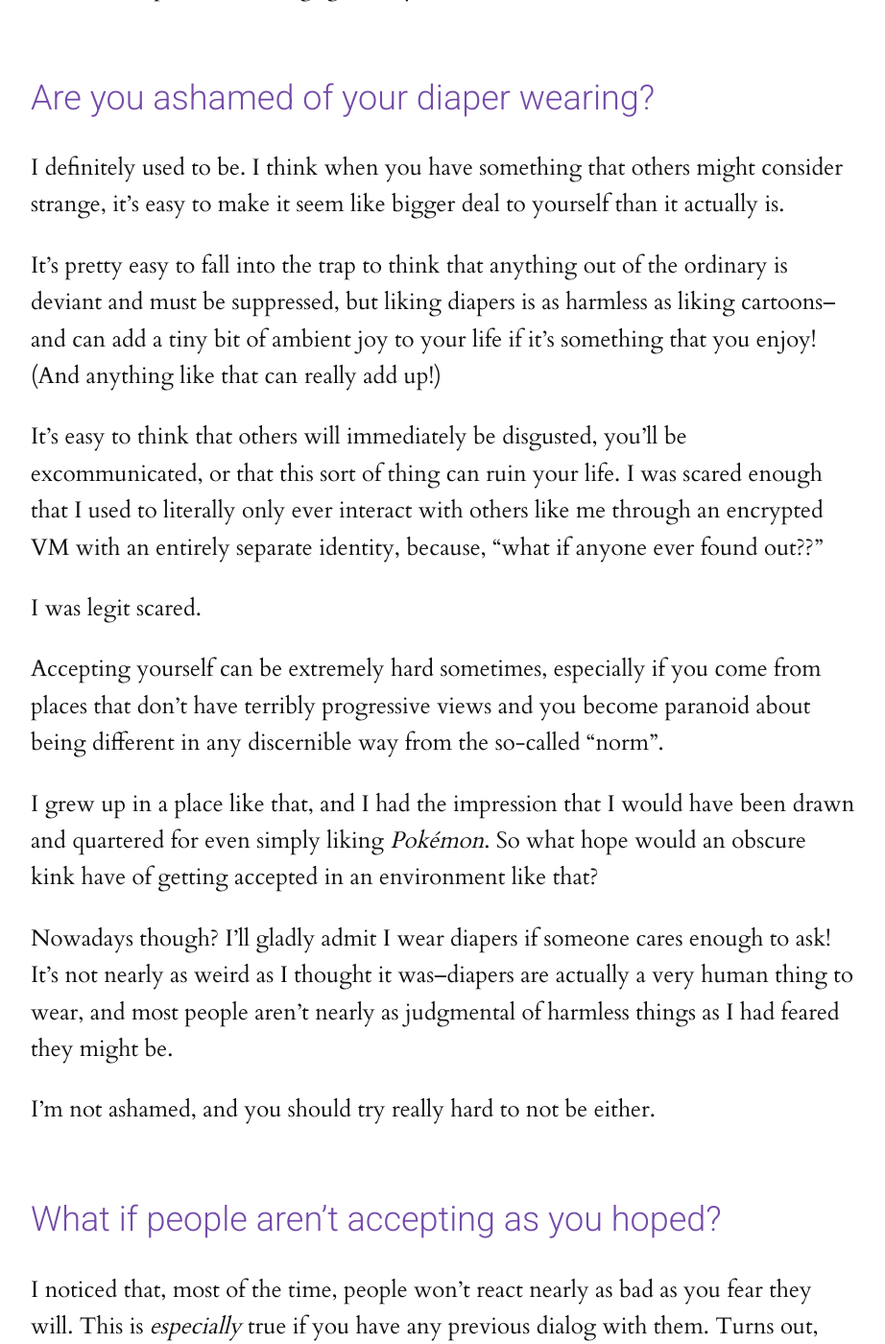
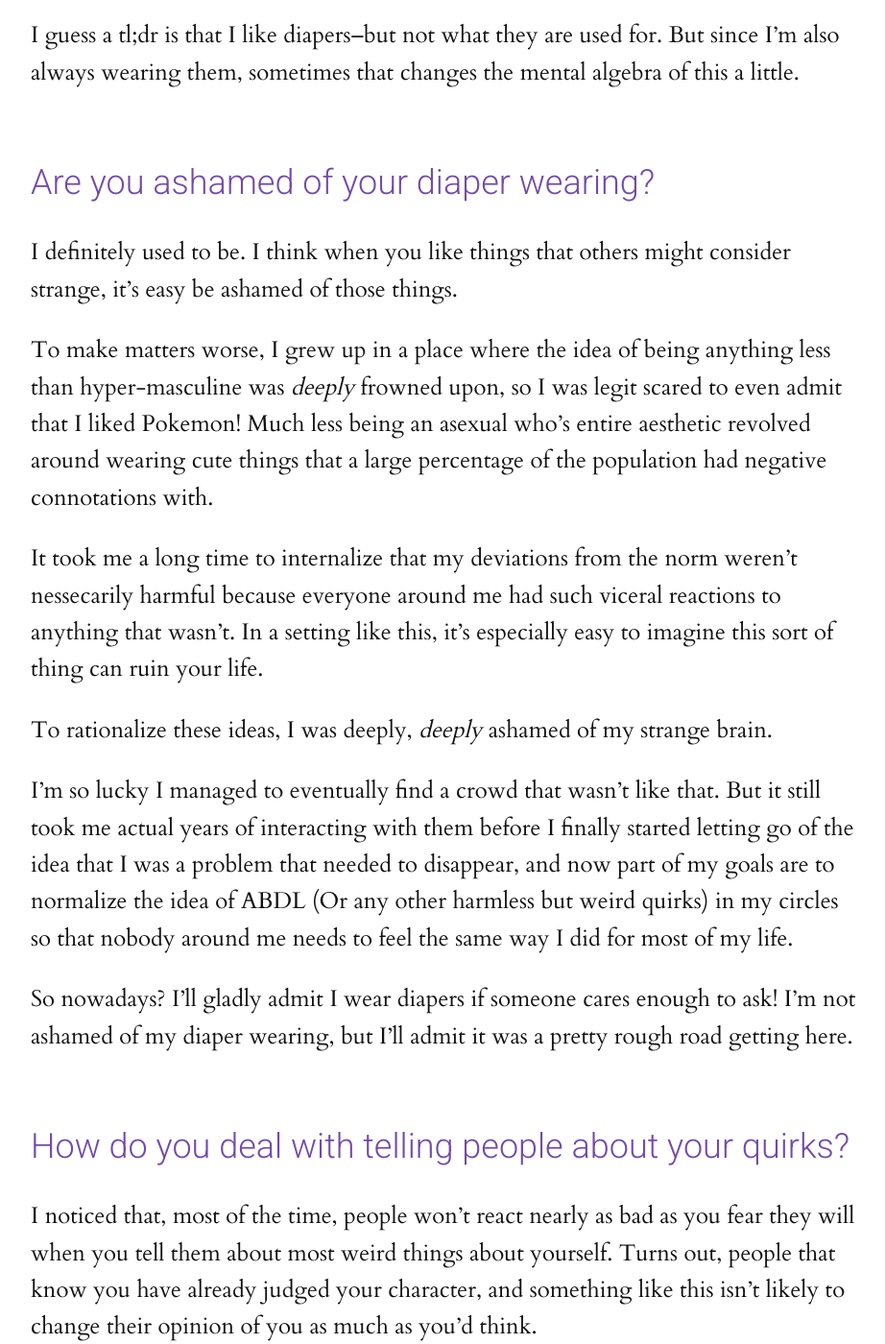
Before and after one commit to Crinklewott/diape.red, a Jekyll site: the page built from faq.md, in a window 1280 px wide and 1400 px high, scrolled down 2456 px. Shown: the whole window at 96% size, without its empty margins (178-1100 px from the left). Built offline with Jekyll 4.4.1, drawn with Linux system fonts in a browser that asks for light colours; some of the changed text lies outside the part shown.

Commit message:
Updated FAQ to be written better (imo)

```diff
--- a/faq.md
+++ b/faq.md
@@ -24,51 +24,52 @@
 </style>
 
 # Wait, do you actually *like* wearing diapers?
-I do! And in fact, I wear them by choice~
+I do! Wild, right?
 
-To me, they just feel nice to wear! There's something about having one on that just feels "right"; a sort of completeness that makes me just a tiny bit happier every second I am diapered.
+To me, diapers just feel really nice to wear! There's also just something about them that makes me just a tiny bit happier every second I have one on. Not a lot of people are lucky enough to have something they can say that about!
 
-Also, I think they're cute, and find anyone wearing them instantly 100 times cuter--and I like being cute!
+I also find diapers cute, and cute is *100%* my aesthetic, so I really like the idea of wearing them because of how it makes me feel about my self-image.
 
-It's a little hard to explain if you don't find diapers cute yourself, but to me, their very existence just radiates good vibes, and actually being able to have them on 100% of the time just makes me feel wonderful.
+I know it's a little hard to understand if you don't find diapers cute yourself, but to me, their very existence just radiates good vibes.
+
+So yes! I like being diapered~
 
 # Is this a sex thing?
-I'm actually demisexual, so sex itself doesn't really appeal to me outside of very specific circumstances. That makes labelling this as a "fetish" kind of hard for me, because for me, it's mostly to do with inherently aesthetic sensibilities.
+Fun fact about me: I'm demisexual! So sex itself doesn't really appeal to me for the most part. That makes labelling this as a "sex thing" kind of hard for me; because a lot of my interest in ABDL is mostly to do with inherently aesthetic sensibilities--not sexual ones.
 
-Basically, I find diapers cute--I also find people wearing diapers cute, and I like to feel cute!
-There's also an embarrassment aspect of it that I also find cute, since I find blushing adorable.
+That said, I *can* and *do* interact with ABDL in kink contexts, for sure! But that's not exactly the way I think about it most of the time when I'm just kinda existing and vibing with the aesthetics I like.
 
-Even so, I can't deny that diapers are a part of my sexuality, but I think something really important people miss about sexuality is that it stretches waaay beyond the bounds of just sex. For example, when a couple enjoys each others' company, or hugs, that's not simply because of sex reasons--but that relationship is inherently a part of human sexuality. There is a lot more to it than simply things that happen in the bedroom.
+Even so, I can't really deny that diapers are a part of my sexuality, but sexuality itself stretches *waaay* beyond the bounds of just "sex things". For example, when a couple enjoys each others' company, or hugs, that's not simply because of sex reasons--but that relationship is inherently a part of human sexuality.
 
-So, while you can't really dismiss this as simply a "sex thing", it's still very much a part of my sexuality.
+It's kinda the same thing for me when it comes to how ABDL makes me feel; it's nice, but also not really salacious to me!
 
 # Do you use your diapers?
-Sometimes! But I also don't like things that smell bad, and don't want to make anyone else uncomfortable, so I'm very conscientious of that.
+Sometimes!
 
-That said, there are times when bathroom breaks are extremely troublesome to do, and depending on how much trouble it would be, it's not the worst tradeoff in the world. I mean, wetting yourself isn't really the end of the world when you're wearing a diaper, especially if you can clean yourself and change before long.
+I feel like if anyone wore diapers 100% of the time, there would probably be a time or two where they would decide "eh, screw it". I don't like things that smell bad, and don't want to make anyone else uncomfortable, so that factors in--but it isn't the end of the world either.
 
-I mean, you mostly don't ever *need* to use it--but the option is always there for when times are desperate and things get really uncomfortable.
+Even so, there are definitely limits to what I am willing to do. (Which I won't detail, to avoid getting too blue in this FAQ)
+
+I guess a tl;dr is that I like diapers--but not what they are used for. But since I'm also always wearing them, sometimes that changes the mental algebra of this a little.
 
 # Are you ashamed of your diaper wearing?
-I definitely used to be. I think when you have something that others might consider strange, it's easy to make it seem like bigger deal to yourself than it actually is.
+I definitely used to be. I think when you like things that others might consider strange, it's easy be ashamed of those things.
 
-It's pretty easy to fall into the trap to think that anything out of the ordinary is deviant and must be suppressed, but liking diapers is as harmless as liking cartoons--and can add a tiny bit of ambient joy to your life if it's something that you enjoy! (And anything like that can really add up!)
+To make matters worse, I grew up in a place where the idea of being anything less than hyper-masculine was *deeply* frowned upon, so I was legit scared to even admit that I liked Pokemon! Much less being an asexual who's entire aesthetic revolved around wearing cute things that a large percentage of the population had negative connotations with.
 
-It's easy to think that others will immediately be disgusted, you'll be excommunicated, or that this sort of thing can ruin your life. I was scared enough that I used to literally only ever interact with others like me through an encrypted VM with an entirely separate identity, because, "what if anyone ever found out??"
+It took me a long time to internalize that my deviations from the norm weren't nessecarily harmful because everyone around me had such viceral reactions to anything that wasn't. In a setting like this, it's especially easy to imagine this sort of thing can ruin your life.
 
-I was legit scared.
+To rationalize these ideas, I was deeply, *deeply* ashamed of my strange brain.
 
-Accepting yourself can be extremely hard sometimes, especially if you come from places that don't have terribly progressive views and you become paranoid about being different in any discernible way from the so-called "norm".
+I'm so lucky I managed to eventually find a crowd that wasn't like that. But it still took me actual years of interacting with them before I finally started letting go of the idea that I was a problem that needed to disappear, and now part of my goals are to normalize the idea of ABDL (Or any other harmless but weird quirks) in my circles so that nobody around me needs to feel the same way I did for most of my life.
 
-I grew up in a place like that, and I had the impression that I would have been drawn and quartered for even simply liking *Pokémon*. So what hope would an obscure kink have of getting accepted in an environment like that?
+So nowadays? I'll gladly admit I wear diapers if someone cares enough to ask! I'm not ashamed of my diaper wearing, but I'll admit it was a pretty rough road getting here.
 
-Nowadays though? I'll gladly admit I wear diapers if someone cares enough to ask! It's not nearly as weird as I thought it was--diapers are actually a very human thing to wear, and most people aren't nearly as judgmental of harmless things as I had feared they might be.
+# How do you deal with telling people about your quirks?
+I noticed that, most of the time, people won't react nearly as bad as you fear they will when you tell them about most weird things about yourself. Turns out, people that know you have already judged your character, and something like this isn't likely to change their opinion of you as much as you'd think.
 
-I'm not ashamed, and you should try really hard to not be either.
+But even if someone's reaction is negative, it's only a single data point on a vast array of things they know about you--and they will likely grow more comfortable with the idea over time. Liking diapers isn't nearly the kind of relationship kryptonite that most ABDLs seems to assume!
 
-# What if people aren't accepting as you hoped?
-I noticed that, most of the time, people won't react nearly as bad as you fear they will. This is *especially* true if you have any previous dialog with them. Turns out, people that know you have already judged your character, and something like this isn't likely to change their opinion of you as much as you'd think.
+For reals, you can still love, and you will still be loved.
 
-But even if their reaction is negative, it's only a single data point on a vast array of things they know about you--and they will likely grow more comfortable with the idea over time. Liking diapers isn't nearly the kind of relationship kryptonite that every AB/DL seems to initially assume!
-
-You can still love, you can still be loved, and you don't even need to isolate yourself with other AB/DLs to do that.
+So, be respectful, but be free!
```
